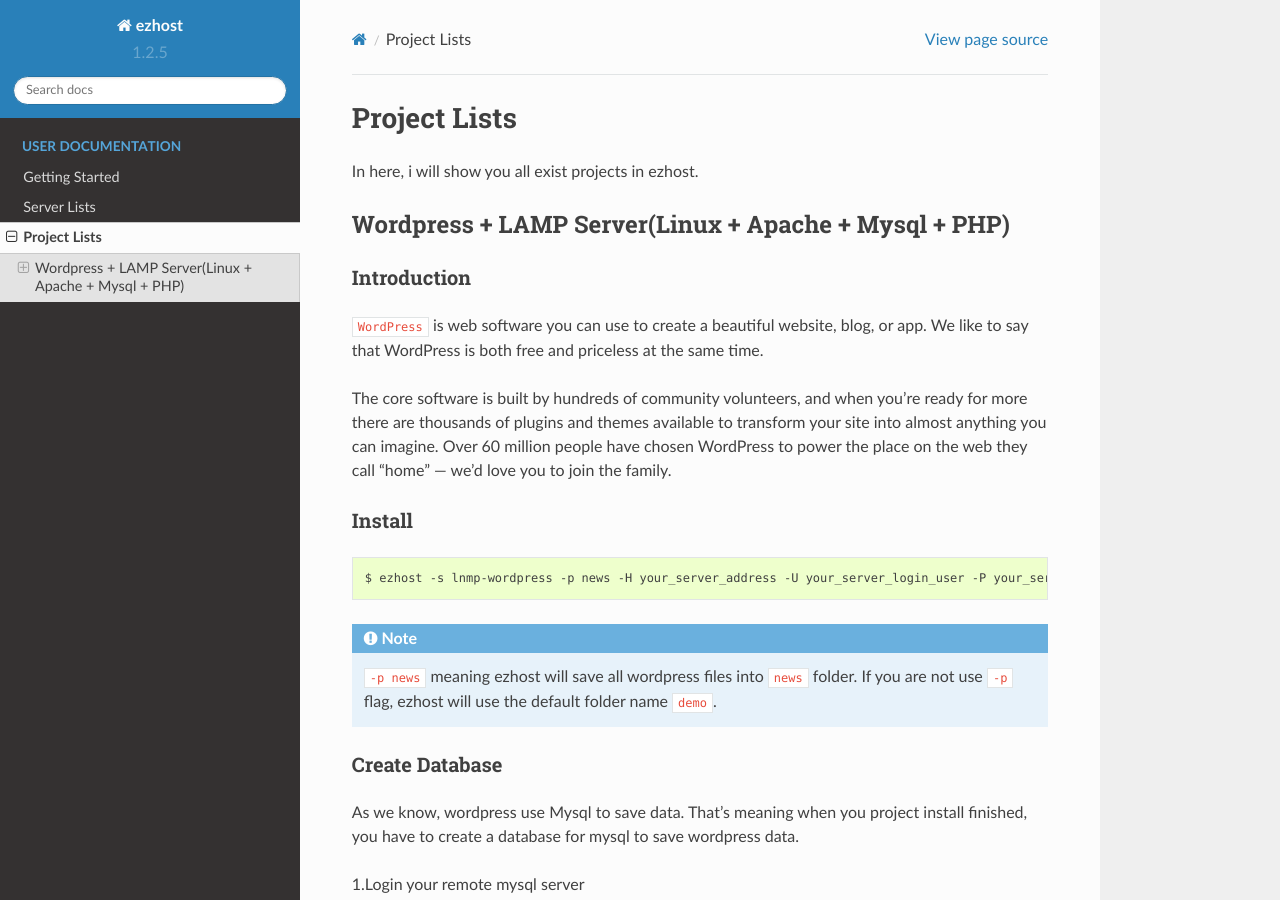
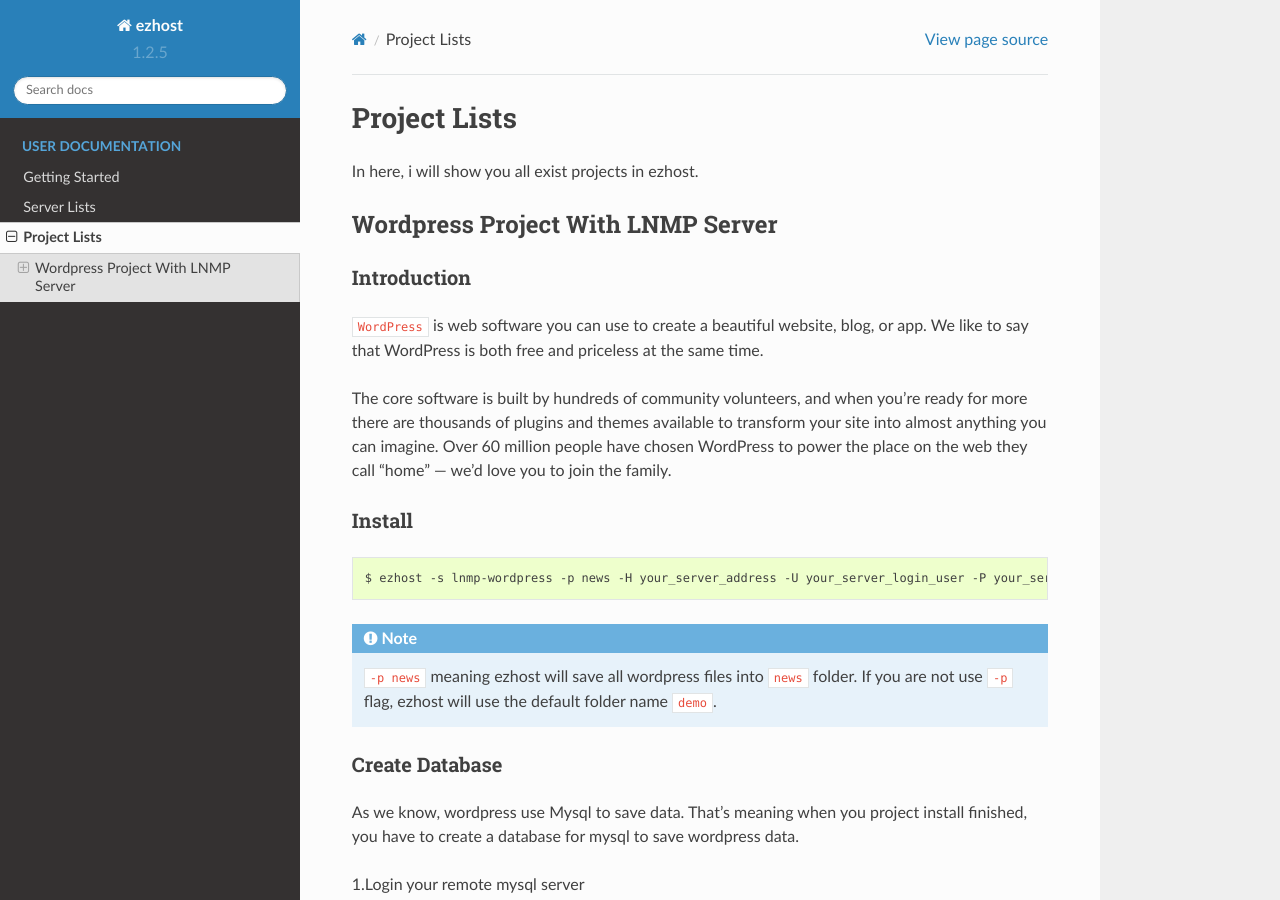
Before and after one commit to zhexiao/ezhost, a Sphinx documentation site: the page built from docs/project_lists.rst, in a window 1280 px wide and 900 px high. Built offline with Sphinx 7.4.7 and the Read the Docs theme 2.0.0, drawn with Linux system fonts in a browser that asks for light colours.

Commit message:
add wp docs

```diff
--- a/docs/project_lists.rst
+++ b/docs/project_lists.rst
@@ -3,7 +3,7 @@
 
 In here, i will show you all exist projects in ezhost.
 
-Wordpress + LAMP Server(Linux + Apache + Mysql + PHP)
+Wordpress Project With LNMP Server
 -------------------------------------------------------
 
 Introduction
```
